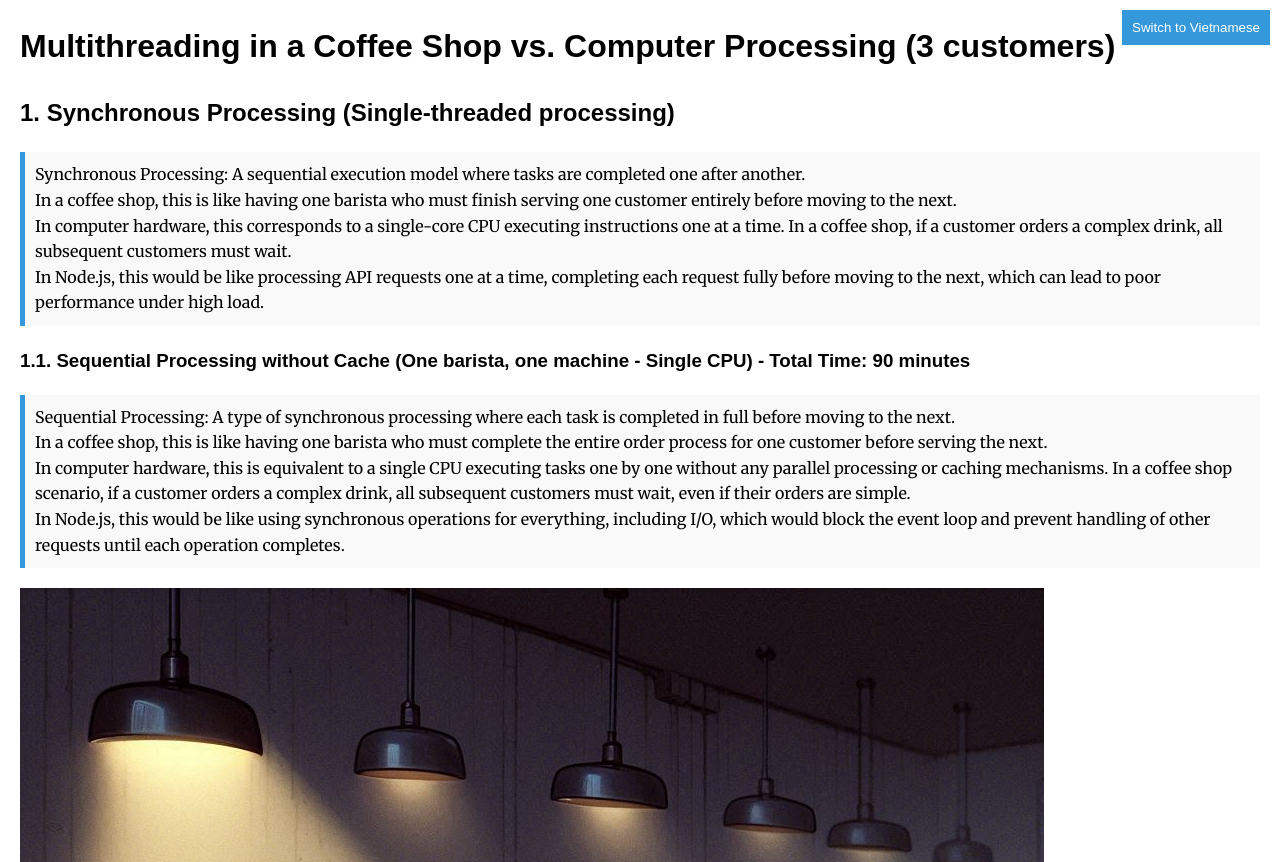
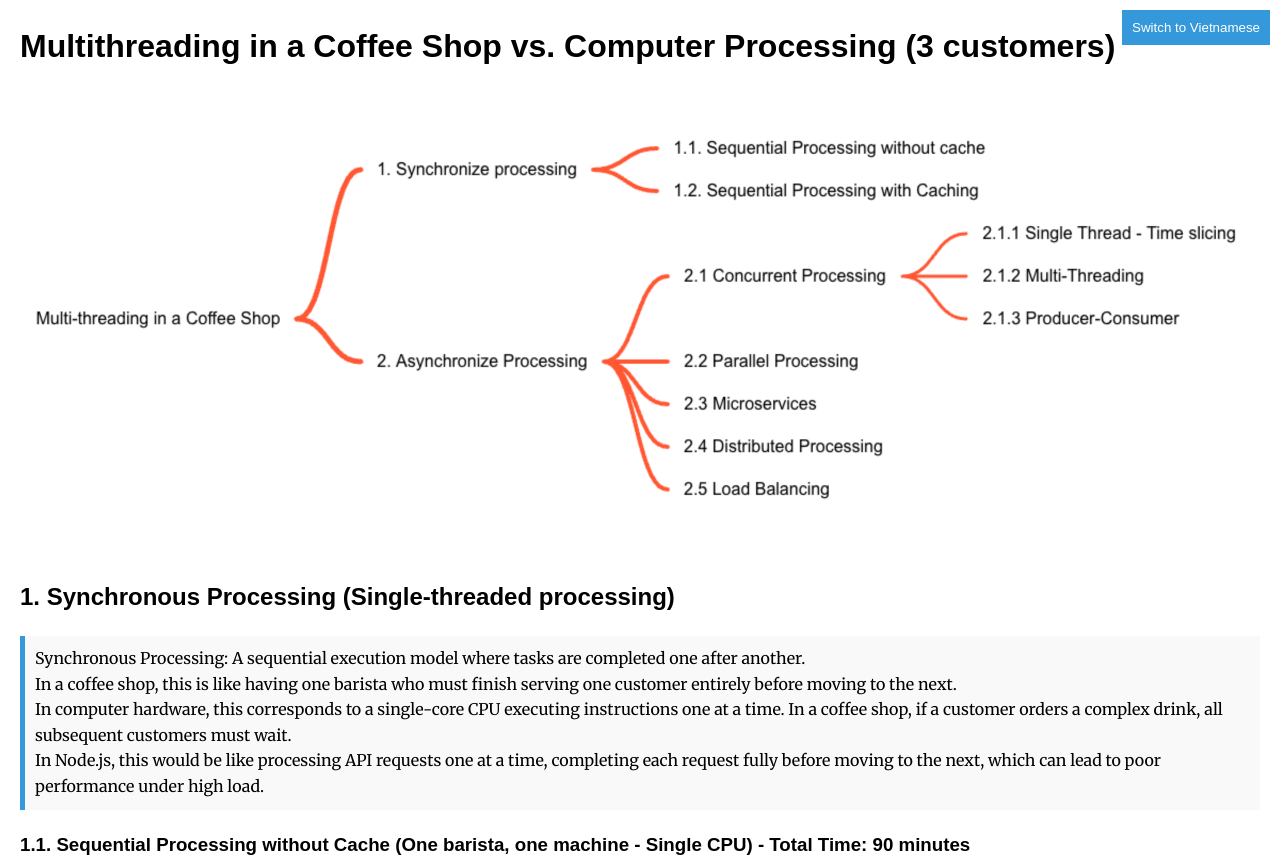
Before and after one commit to chungminhtu/multi-thread-coffee-shop, a plain HTML site: page index.html in a window 1280 px wide. Shown: the top 862 px of the page. Drawn offline with Linux system fonts and the light colour scheme; files whose address does not match are found by name.

Commit message:
add mindmap

```diff
--- a/index.html
+++ b/index.html
@@ -88,6 +88,7 @@
 <body>
   <button id="langSwitch">Switch to Vietnamese</button>
   <h1 id="main-title"></h1>
+  <img src="./assets/mindmap.png" style="width: auto;" alt="Coffee Shop Multithreading Visualization">
   <div id="scenarios"></div>
 
   <script>
```
Also changed, not shown: assets/mindmap.png (added).
